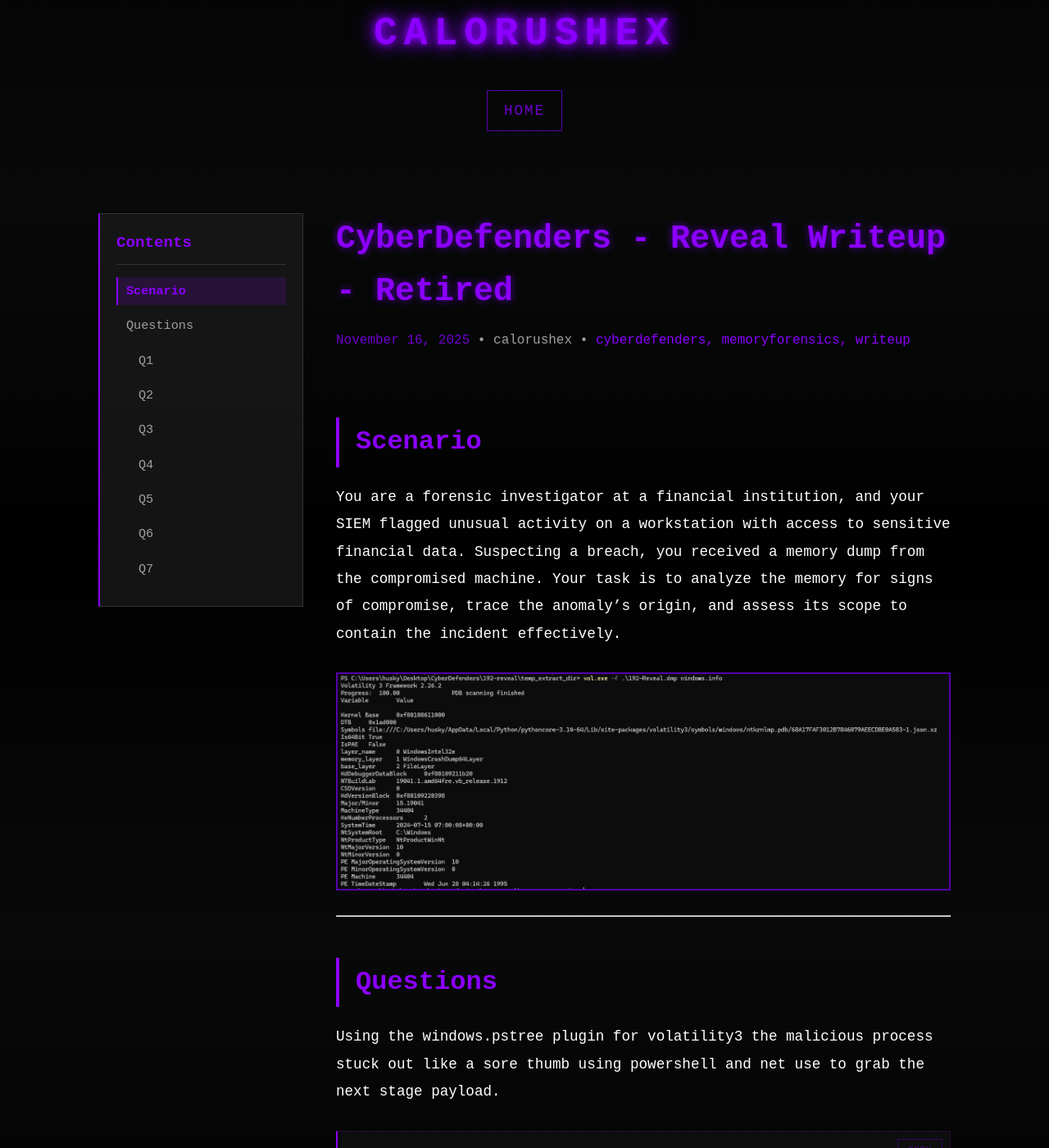
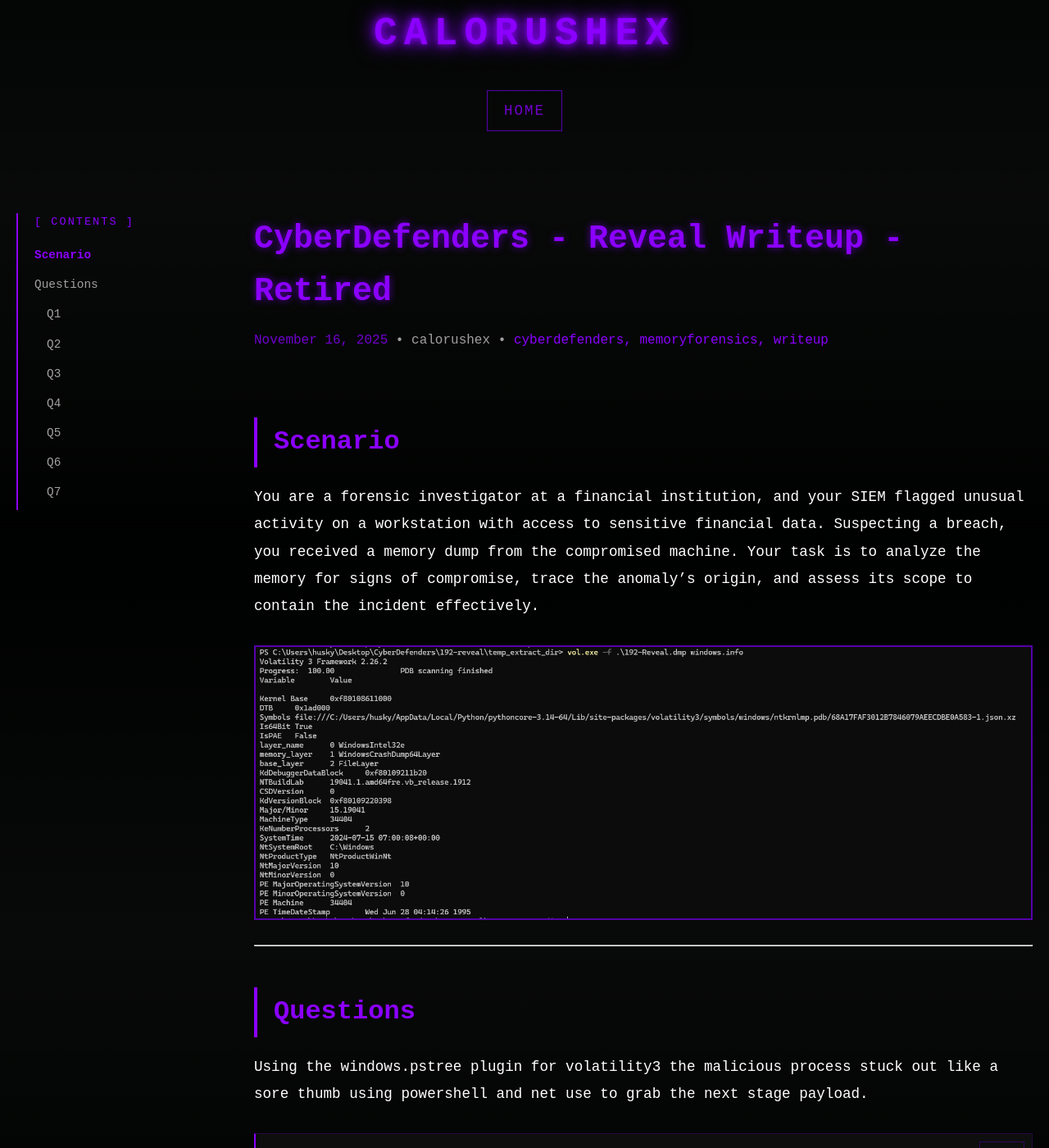
Before and after one commit to calorushex/calorushex.github.io, a Jekyll site: the page built from _posts/2025-11-16-cyberdefenders-reveal-writeup-retired.md, in a window 1280 px wide and 1400 px high, scrolled down 261 px. Shown: the whole window at 82% size. Built offline with Jekyll 4.4.1, drawn with Linux system fonts in a browser that asks for light colours.

Commit message:
Simplify TOC - clean sidebar design with proper scroll-spy

```diff
--- a/_layouts/default.html
+++ b/_layouts/default.html
@@ -28,9 +28,13 @@
     </header>
 
     <main class="site-content">
-        <div class="container">
+        {% if page.layout == 'post' %}
             {{ content }}
-        </div>
+        {% else %}
+            <div class="container">
+                {{ content }}
+            </div>
+        {% endif %}
     </main>
 
     <footer class="site-footer">
--- a/_layouts/post.html
+++ b/_layouts/post.html
@@ -2,15 +2,17 @@
 layout: default
 ---
 
-<div class="post-container">
+<div class="post-layout">
     <!-- Table of Contents -->
     <aside class="toc-sidebar" id="toc-sidebar">
-        <div class="toc-wrapper">
-            <h3 class="toc-title">Contents</h3>
-            <nav id="toc" class="toc-nav"></nav>
-        </div>
+        <nav class="toc-wrapper">
+            <div class="toc-title">[ CONTENTS ]</div>
+            <ul id="toc" class="toc-list"></ul>
+        </nav>
     </aside>
 
+    <div class="post-wrapper">
+    <div class="container">
     <article class="post">
         <header class="post-header">
             <h1 class="post-title">{{ page.title }}</h1>
@@ -36,6 +38,8 @@ layout: default
             </div>
         </footer>
     </article>
+    </div>
+    </div>
 </div>
 
 <script>
@@ -50,8 +54,6 @@ document.addEventListener('DOMContentLoaded', function() {
         return;
     }
 
-    let tocHTML = '<ul class="toc-list">';
-
     headings.forEach((heading, index) => {
         const id = `heading-${index}`;
         heading.id = id;
@@ -59,27 +61,58 @@ document.addEventListener('DOMContentLoaded', function() {
         const text = heading.textContent;
         const className = level === 'h3' ? 'toc-item toc-item-h3' : 'toc-item';
 
-        tocHTML += `<li class="${className}"><a href="#${id}" class="toc-link" data-target="${id}">${text}</a></li>`;
+        const li = document.createElement('li');
+        li.className = className;
+        const a = document.createElement('a');
+        a.href = `#${id}`;
+        a.className = 'toc-link';
+        a.setAttribute('data-target', id);
+        a.textContent = text;
+        li.appendChild(a);
+        toc.appendChild(li);
     });
-
-    tocHTML += '</ul>';
-    toc.innerHTML = tocHTML;
 
     // Scroll spy functionality
     const links = document.querySelectorAll('.toc-link');
-    const observer = new IntersectionObserver((entries) => {
-        entries.forEach(entry => {
-            if (entry.isIntersecting) {
-                links.forEach(link => link.classList.remove('active'));
-                const activeLink = document.querySelector(`.toc-link[data-target="${entry.target.id}"]`);
-                if (activeLink) activeLink.classList.add('active');
+    let currentActive = null;
+    let ticking = false;
+
+    function updateActiveLink() {
+        const scrollPos = window.scrollY + 200;
+        let current = '';
+
+        // Find the heading that's currently in view
+        for (let i = headings.length - 1; i >= 0; i--) {
+            const heading = headings[i];
+            if (heading.offsetTop - 100 <= scrollPos) {
+                current = heading.id;
+                break;
             }
-        });
-    }, {
-        rootMargin: '-20% 0px -70% 0px'
+        }
+
+        if (current && current !== currentActive) {
+            currentActive = current;
+            links.forEach(link => link.classList.remove('active'));
+            const activeLink = document.querySelector(`.toc-link[data-target="${current}"]`);
+            if (activeLink) {
+                activeLink.classList.add('active');
+            }
+        }
+        ticking = false;
+    }
+
+    // Throttled scroll event
+    window.addEventListener('scroll', () => {
+        if (!ticking) {
+            window.requestAnimationFrame(() => {
+                updateActiveLink();
+            });
+            ticking = true;
+        }
     });
 
-    headings.forEach(heading => observer.observe(heading));
+    // Initial update
+    updateActiveLink();
 
     // Smooth scroll
     links.forEach(link => {
--- a/assets/css/main.css
+++ b/assets/css/main.css
@@ -255,34 +255,49 @@ body {
    TABLE OF CONTENTS
    ================================ */
 
-.post-container {
+.post-layout {
     display: flex;
+    max-width: 1400px;
+    margin: 0 auto;
+    padding: 0 20px;
     gap: 40px;
-    position: relative;
+    align-items: flex-start;
 }
 
 .toc-sidebar {
     width: 250px;
     flex-shrink: 0;
+    position: sticky;
+    top: 20px;
+    max-height: calc(100vh - 40px);
 }
 
 .toc-wrapper {
-    position: sticky;
-    top: 20px;
-    background: rgba(26, 26, 26, 0.8);
-    border: 1px solid var(--border-color);
+    background: transparent;
     border-left: 2px solid var(--primary-accent);
-    padding: 20px;
-    max-height: calc(100vh - 100px);
+    padding-left: 20px;
     overflow-y: auto;
+    max-height: calc(100vh - 60px);
+}
+
+.toc-wrapper::-webkit-scrollbar {
+    width: 4px;
+}
+
+.toc-wrapper::-webkit-scrollbar-track {
+    background: transparent;
+}
+
+.toc-wrapper::-webkit-scrollbar-thumb {
+    background: var(--primary-accent-dark);
 }
 
 .toc-title {
     color: var(--primary-accent);
-    font-size: 1.2rem;
+    font-size: 0.85rem;
     margin-bottom: 15px;
-    padding-bottom: 10px;
-    border-bottom: 1px solid var(--border-color);
+    letter-spacing: 2px;
+    font-weight: normal;
 }
 
 .toc-list {
@@ -297,70 +312,74 @@ body {
 
 .toc-item-h3 {
     margin-left: 15px;
-    font-size: 0.9rem;
+    font-size: 0.85rem;
 }
 
 .toc-link {
     color: var(--text-secondary);
     text-decoration: none;
     display: block;
-    padding: 5px 10px;
-    border-left: 2px solid transparent;
-    transition: all 0.3s ease;
-    font-size: 0.95rem;
+    padding: 4px 0;
+    transition: color 0.2s ease;
+    font-size: 0.9rem;
+    line-height: 1.4;
 }
 
 .toc-link:hover {
-    color: var(--primary-accent);
-    border-left-color: var(--primary-accent);
-    background: rgba(139, 0, 255, 0.1);
-    padding-left: 15px;
+    color: var(--primary-accent-dim);
 }
 
 .toc-link.active {
     color: var(--primary-accent);
-    border-left-color: var(--primary-accent);
-    background: rgba(139, 0, 255, 0.15);
     font-weight: bold;
 }
 
-.post {
+.post-wrapper {
     flex: 1;
     min-width: 0;
 }
 
+.post-wrapper .container {
+    padding: 0;
+    max-width: none;
+}
+
 /* Mobile responsive */
 @media (max-width: 1024px) {
-    .post-container {
+    .post-layout {
         flex-direction: column;
+        gap: 20px;
     }
 
     .toc-sidebar {
         width: 100%;
+        position: relative;
+        top: 0;
         order: -1;
+        max-height: 300px;
     }
 
     .toc-wrapper {
-        position: relative;
-        top: 0;
-        max-height: 300px;
-        margin-bottom: 30px;
+        max-height: 250px;
     }
 }
 
 @media (max-width: 768px) {
+    .post-layout {
+        padding: 0 10px;
+    }
+
     .toc-wrapper {
-        max-height: 250px;
-        padding: 15px;
+        max-height: 200px;
+        padding-left: 15px;
     }
 
     .toc-title {
-        font-size: 1rem;
+        font-size: 0.8rem;
     }
 
     .toc-link {
         font-size: 0.85rem;
-        padding: 4px 8px;
     }
 }
 
```
